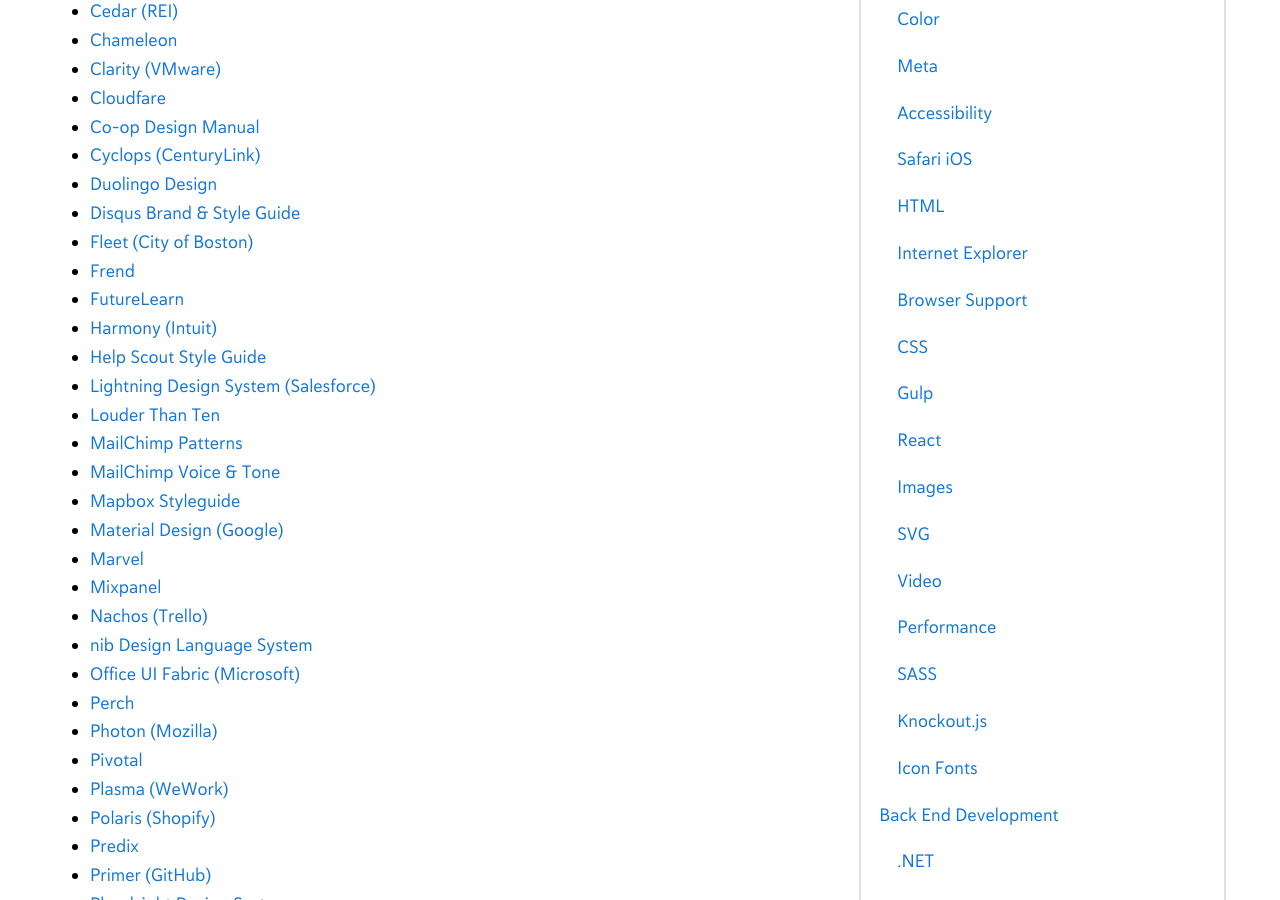
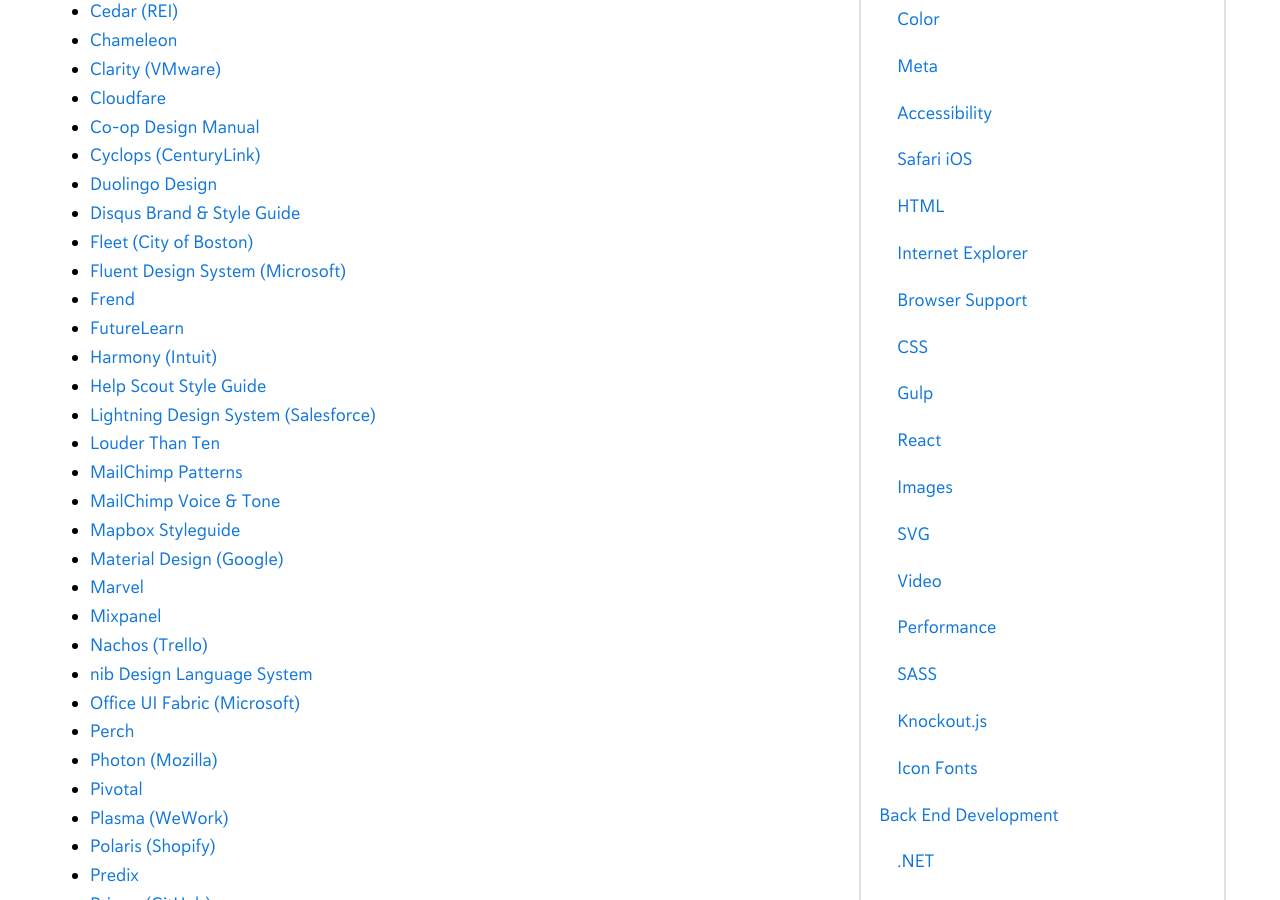
Before and after one commit to mercuryworks/developers-handbook, a Jekyll site: the page built from _posts/2018-01-18-front-end-development-design-systems.markdown, in a window 1280 px wide and 900 px high, scrolled down 1031 px. Built offline with Jekyll 4.4.1, drawn with Linux system fonts in a browser that asks for light colours; comment, search, counter and statistics services are not loaded.

Commit message:
Added another site to Design Systems

```diff
--- a/_posts/2018-01-18-front-end-development-design-systems.markdown
+++ b/_posts/2018-01-18-front-end-development-design-systems.markdown
@@ -38,6 +38,7 @@
 * [Duolingo Design](https://www.duolingo.com/design/){:target="_blank"}
 * [Disqus Brand & Style Guide](https://disqus.com/pages/style-guide/){:target="_blank"}
 * [Fleet (City of Boston)](https://cob-patterns-staging.herokuapp.com/){:target="_blank"}
+* [Fluent Design System (Microsoft)](https://fluent.microsoft.com/){:target="_blank"}
 * [Frend](https://frend.co/){:target="_blank"}
 * [FutureLearn](https://www.futurelearn.com/pattern-library){:target="_blank"}
 * [Harmony (Intuit)](http://harmony.intuit.com/){:target="_blank"}
```
